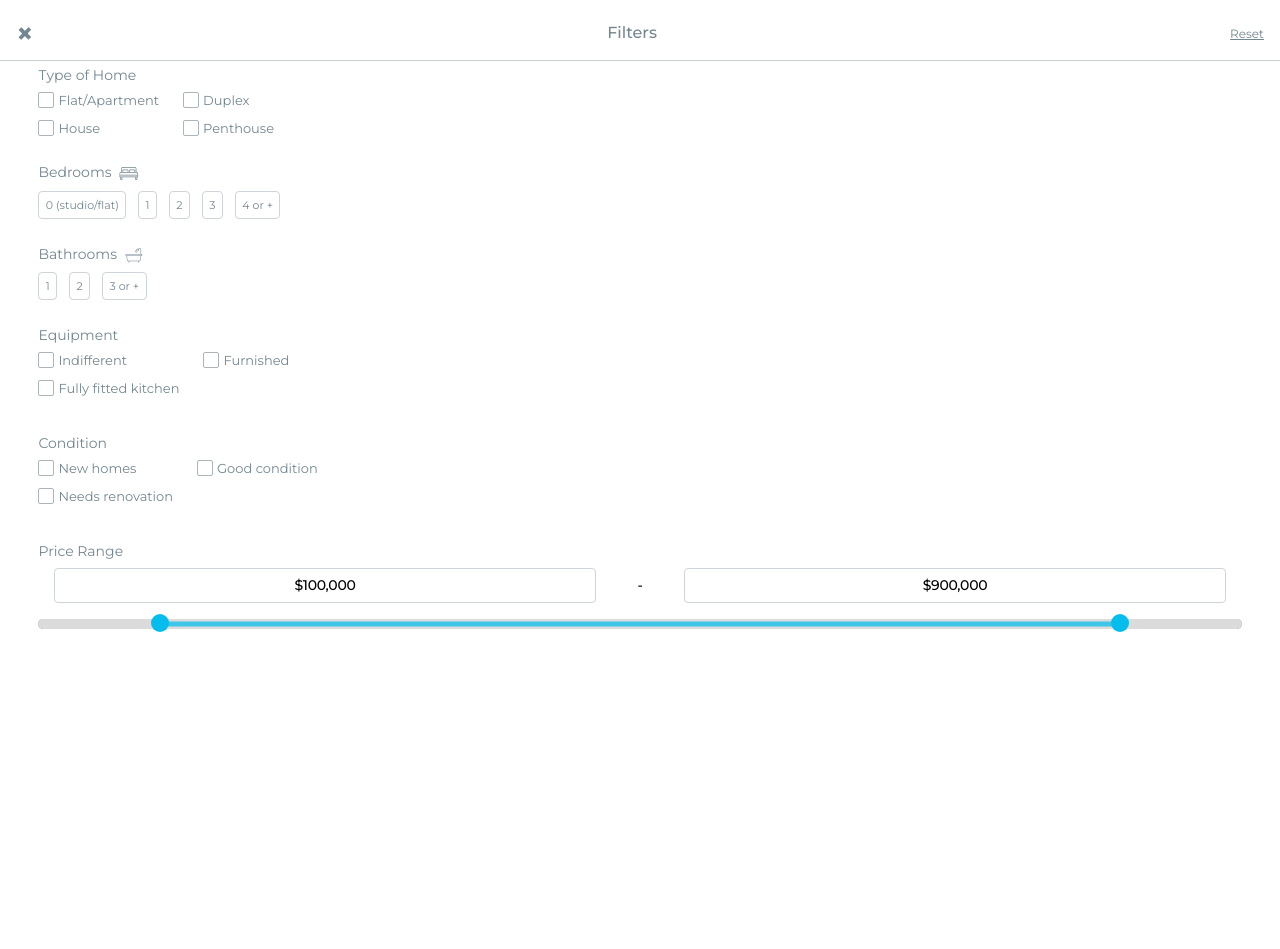
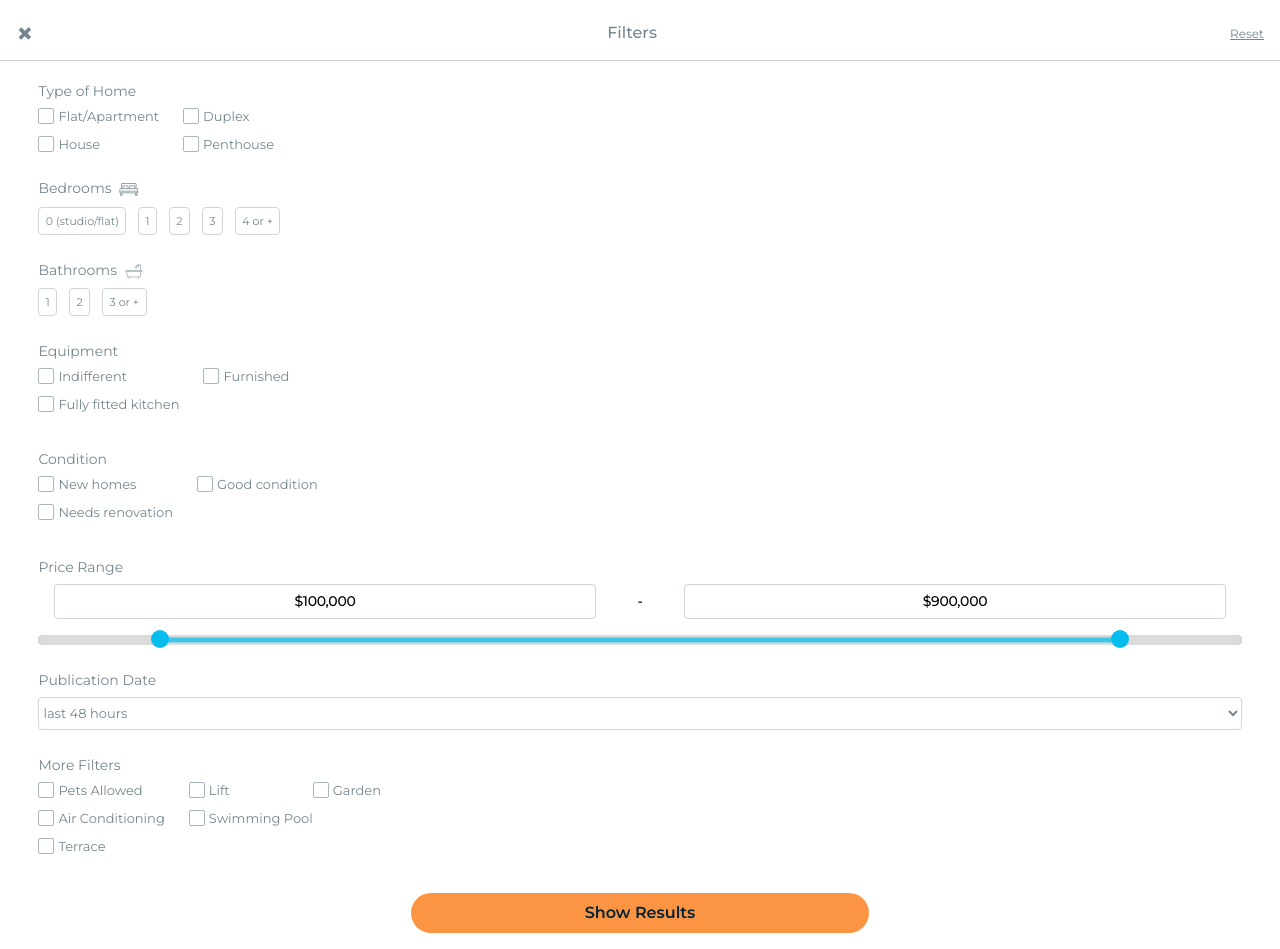
Before and after one commit to real-state-masters/Real-estate-purchase-agency-client-frontend, a React (Create React App) app: page /filters in a window 1280 px wide. Before the commit the page ends 800 px from the top, so only its background shows below. Built offline with nearby package versions, Linux system fonts and the light colour scheme.

Commit message:
finished styling filters page

```diff
--- a/src/components/AllFilters/AllFilters.js
+++ b/src/components/AllFilters/AllFilters.js
@@ -5,6 +5,8 @@ import {ReactComponent as Bedrooms} from '../../assets/bedrooms.svg'
 import {ReactComponent as Bathrooms} from '../../assets/bathrooms.svg'
 import ButtonOptions from '../Inputs/ButtonOptions'
 import PriceSlider from '../Inputs/PriceSlider'
+import {Button} from 'react-bootstrap'
+import PublicationDateFilter from '../Inputs/PublicationDateFilter'
 
 const AllFilters = () => {
 
@@ -14,7 +16,7 @@ const AllFilters = () => {
     }
     return (
         <div>
-            <form onSubmit={handleSubmit} className="form-container">
+            <form onSubmit={handleSubmit} className="form-container mt-3">
                 <h6>Type of Home</h6>
                 <div className="type-filter">
                     <div className="form-group mr-4">
@@ -65,6 +67,28 @@ const AllFilters = () => {
                 <h6>Price Range</h6>
                 <PriceSlider />
 
+                <h6>Publication Date</h6>
+                <PublicationDateFilter />
+
+
+                <h6>More Filters</h6>
+                <div className="form-section equiment-filter">
+                    <div className="form-group mr-4 ">
+                        <Input name="pets-allowed" id="pets-allowed" className="input-checkbox" type="checkbox" label="Pets Allowed"/>
+                        <Input name="air-conditioning" id="air-conditioning" className="input-checkbox" type="checkbox" label="Air Conditioning"/>
+                        <Input name="terrace" id="terrace" className="input-checkbox" type="checkbox" label="Terrace"/>
+                    </div>
+                    <div className="form-group">
+                        <Input name="lift" id="lift" className="input-checkbox" type="checkbox" label="Lift"/>
+                        <Input name="swimming-pool" id="swimming-pool" className="input-checkbox" type="checkbox" label="Swimming Pool"/>
+                    </div>
+                    <div className="form-group">
+                        <Input name="garden" id="garden" className="input-checkbox" type="checkbox" label="Garden"/>
+                    </div>
+                </div>
+                <div className="btn-center">
+                    <Button className="btn" variant="primary">Show Results</Button>
+                </div>
             </form>
         </div>
     )
--- a/src/components/AllFilters/AllFilters.scss
+++ b/src/components/AllFilters/AllFilters.scss
@@ -56,3 +56,13 @@ form{
         margin-left: 12px;
     }
 }
+
+
+.btn-center{
+    display: flex;
+    justify-content: center;
+
+    button{
+        margin-top: 0px;
+    }
+}
--- a/src/components/Inputs/PriceSlider.js
+++ b/src/components/Inputs/PriceSlider.js
@@ -46,11 +46,11 @@ const PriceSlider = () => {
             <span>-</span>
             <p className="max">{formatter.format(rightRange)}</p>
         </div>
-        <div className="middle">
-            <div className="multi-range-slider">
+        <div className="middle form-section">
+            <div className="multi-range-slider mb-4">
                 <input type="range" id="input-left" min="0" max="1000000" value={leftRange} onChange={handleLeftThumb}/>
                 <input type="range" id="input-right" min="0" max="1000000" value={rightRange} onChange={handleRightThumb}/>
-                <div className="slider">
+                <div className="slider ">
                     <div className="track"></div>
                     <div className="range"></div>
                     <div className="thumb left"></div>
--- /dev/null
+++ b/src/components/Inputs/PublicationDateFilter.js
@@ -0,0 +1,18 @@
+import React from 'react'
+import './PublicationDateFilter.scss'
+
+const PublicationDateFilter = () => {
+    return (
+        <div className="filter-type form-section">
+            <select name="publication-date" id="publication-date">
+            <option selected="selected" value="last 48 hours">
+            last 48 hours
+            </option>
+            <option value="last week">last week</option>
+            <option value="last month">last month</option>
+            </select>
+        </div>
+        );
+}
+
+export default PublicationDateFilter
--- /dev/null
+++ b/src/components/Inputs/PublicationDateFilter.scss
@@ -0,0 +1,11 @@
+.filter-type{
+    select{
+        width: 100%;
+        color: #748690;
+        padding: .4rem 0;
+        border: 1px solid #CED4DA;
+        background-color: #fff;
+        outline: none;
+        border-radius: 4px;
+    }
+}
```
Also changed, not shown: 1 other file (tests, documents, lock files or other folders).
